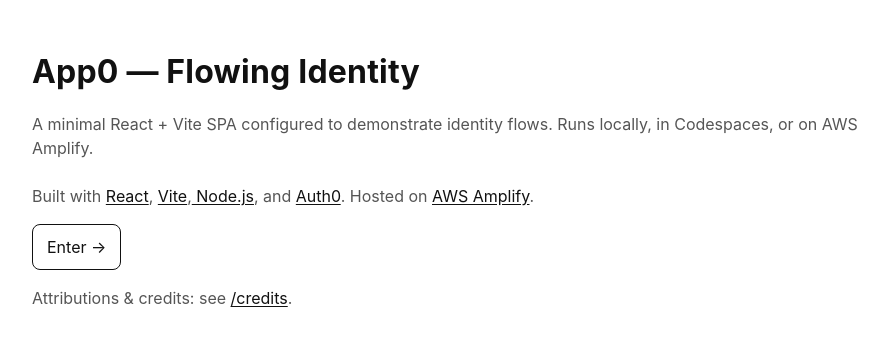
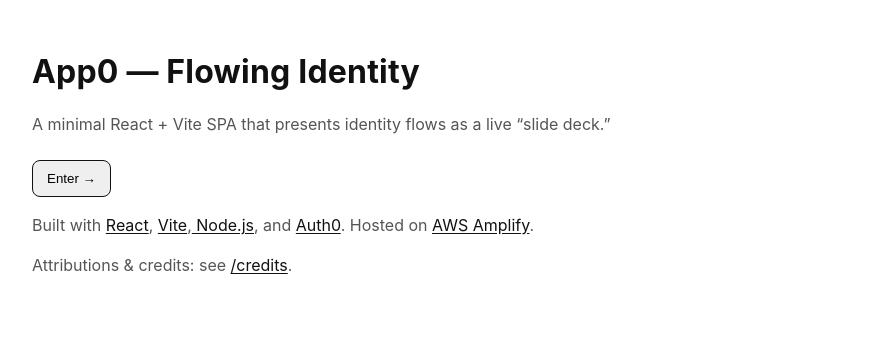
Before and after one commit to michael-basil/app0, a React (Vite) app: page / in a window 1280 px wide. Shown: the top 346 px of the page, without its empty margins (188-1076 px from the left). Built offline with nearby package versions, Linux system fonts and the light colour scheme; no server answers.

Commit message:
feat: reintroduce Auth0 integration

```diff
--- a/src/app/router.jsx
+++ b/src/app/router.jsx
@@ -1,25 +1,29 @@
-import { BrowserRouter, Routes, Route, Navigate } from 'react-router-dom';
-import Landing from '../pages/Landing.jsx';
-import Menu from '../pages/Menu.jsx';
-import Credits from '../pages/Credits.jsx';
-import FlowTerms from '../pages/flows/Terms/index.jsx';
-import FlowMFA from '../pages/flows/MFA/index.jsx';
-import FlowDisposable from '../pages/flows/Disposable/index.jsx';
-import FlowCountry from '../pages/flows/Country/index.jsx';
+import { BrowserRouter, Routes, Route, Navigate } from "react-router-dom";
+import Auth0ProviderWithNavigate from "../auth/Auth0ProviderWithNavigate.jsx";
+import Landing from "../pages/Landing.jsx";
+import Center from "../pages/Center.jsx";
+import Credits from "../pages/Credits.jsx";
+import FlowTerms from "../pages/flows/Terms/index.jsx";
+import FlowMFA from "../pages/flows/MFA/index.jsx";
+import FlowDisposable from "../pages/flows/Disposable/index.jsx";
+import FlowCountry from "../pages/flows/Country/index.jsx";
+import RequireAuth from "../components/RequireAuth.jsx";
 
 export default function AppRouter() {
   return (
     <BrowserRouter>
-      <Routes>
-        <Route path="/" element={<Landing />} />
-        <Route path="/menu" element={<Menu />} />
-        <Route path="/flow/terms" element={<FlowTerms />} />
-        <Route path="/flow/mfa" element={<FlowMFA />} />
-        <Route path="/flow/disposable" element={<FlowDisposable />} />
-        <Route path="/flow/country" element={<FlowCountry />} />
-        <Route path="/credits" element={<Credits />} />
-        <Route path="*" element={<Navigate to="/" replace />} />
-      </Routes>
+      <Auth0ProviderWithNavigate>
+        <Routes>
+          <Route path="/" element={<Landing />} />
+          <Route path="/center" element={<RequireAuth component={Center} />} />
+          <Route path="/flow/terms" element={<RequireAuth component={FlowTerms} />} />
+          <Route path="/flow/mfa" element={<RequireAuth component={FlowMFA} />} />
+          <Route path="/flow/disposable" element={<RequireAuth component={FlowDisposable} />} />
+          <Route path="/flow/country" element={<RequireAuth component={FlowCountry} />} />
+          <Route path="/credits" element={<Credits />} />
+          <Route path="*" element={<Navigate to="/" replace />} />
+        </Routes>
+      </Auth0ProviderWithNavigate>
     </BrowserRouter>
   );
 }
--- /dev/null
+++ b/src/auth/Auth0ProviderWithNavigate.jsx
@@ -0,0 +1,32 @@
+import { Auth0Provider } from "@auth0/auth0-react";
+import { useNavigate } from "react-router-dom";
+
+const domain = import.meta.env.VITE_AUTH0_DOMAIN;
+const clientId = import.meta.env.VITE_AUTH0_CLIENT_ID;
+
+export default function Auth0ProviderWithNavigate({ children }) {
+  const navigate = useNavigate();
+
+  const onRedirectCallback = (appState) => {
+    // default to /center after login if no returnTo specified
+    navigate(appState?.returnTo || "/center", { replace: true });
+  };
+
+  if (!domain || !clientId) {
+    // eslint-disable-next-line no-console
+    console.error("Missing Auth0 env vars. Set VITE_AUTH0_DOMAIN and VITE_AUTH0_CLIENT_ID");
+  }
+
+  return (
+    <Auth0Provider
+      domain={domain}
+      clientId={clientId}
+      authorizationParams={{
+        redirect_uri: window.location.origin + "/center",
+      }}
+      onRedirectCallback={onRedirectCallback}
+    >
+      {children}
+    </Auth0Provider>
+  );
+}
--- a/src/components/NavArrows.jsx
+++ b/src/components/NavArrows.jsx
@@ -3,6 +3,8 @@
     <footer className="nav">
       <a className="btn" href={prevHref}>← Prev</a>
       <span className="spacer" />
+      <a className="btn" href="/center">Center</a>
+      <span className="spacer" />
       <a className="btn" href={nextHref}>Next →</a>
     </footer>
   );
--- /dev/null
+++ b/src/components/RequireAuth.jsx
@@ -0,0 +1,8 @@
+import { withAuthenticationRequired } from "@auth0/auth0-react";
+
+export default function RequireAuth({ component }) {
+  const Component = withAuthenticationRequired(component, {
+    onRedirecting: () => null, // keep it minimal; you can render a spinner here
+  });
+  return <Component />;
+}
--- /dev/null
+++ b/src/pages/Center.jsx
@@ -0,0 +1,39 @@
+// src/pages/Center.jsx
+import { useAuth0 } from "@auth0/auth0-react";
+import { flows } from "./flows/index.js";
+
+export default function Center() {
+  const { user, logout } = useAuth0();
+
+  return (
+    <main className="page">
+      <h1>Center</h1>
+      <p className="lede">
+        {user ? <>Welcome, <strong>{user.name || user.email}</strong>.</> : "Choose a flow."}
+      </p>
+
+      <section className="grid" style={{ marginTop: 16 }}>
+        {flows.map(f => (
+          <article className="card" key={f.slug}>
+            <h3>{f.title}</h3>
+            <p className="meta">Open the live flow.</p>
+            <p className="actions">
+              <a className="btn" href={`/flow/${f.slug}`}>Open →</a>
+            </p>
+          </article>
+        ))}
+      </section>
+
+      <footer className="nav center-footer" style={{ marginTop: 24 }}>
+        <button
+          className="btn"
+          onClick={() =>
+            logout({ logoutParams: { returnTo: window.location.origin } })
+          }
+        >
+          Exit (Logout)
+        </button>
+      </footer>
+    </main>
+  );
+}
--- a/src/pages/Landing.jsx
+++ b/src/pages/Landing.jsx
@@ -1,17 +1,27 @@
+import { useAuth0 } from "@auth0/auth0-react";
+
 export default function Landing() {
+  const { isAuthenticated, loginWithRedirect } = useAuth0();
+
   return (
     <main className="page">
       <h1>App0 — Flowing Identity</h1>
       <p className="lede">
-        A minimal React + Vite SPA configured to demonstrate identity flows.
-        Runs locally, in Codespaces, or on AWS Amplify.
+        A minimal React + Vite SPA that presents identity flows as a live “slide deck.”
       </p>
+
+      {!isAuthenticated ? (
+        <p>
+          <button className="btn" onClick={() => loginWithRedirect()}>Enter →</button>
+        </p>
+      ) : (
+        <p><a className="btn" href="/center">Go to Center →</a></p>
+      )}
+
       <p className="meta">
         Built with <a href="https://react.dev" target="_blank">React</a>, <a href="https://vitejs.dev" target="_blank">Vite</a>,
-        <a href="https://nodejs.org" target="_blank"> Node.js</a>, and <a href="https://auth0.com" target="_blank">Auth0</a>.
-        Hosted on <a href="https://aws.amazon.com/amplify/" target="_blank">AWS Amplify</a>.
+        <a href="https://nodejs.org" target="_blank"> Node.js</a>, and <a href="https://auth0.com" target="_blank">Auth0</a>. Hosted on <a href="https://aws.amazon.com/amplify/" target="_blank">AWS Amplify</a>.
       </p>
-      <p><a className="btn" href="/menu">Enter →</a></p>
       <p className="meta">Attributions & credits: see <a href="/credits">/credits</a>.</p>
     </main>
   );
--- a/src/pages/Menu.jsx
+++ /dev/null
@@ -1,20 +0,0 @@
-import { flows } from './flows/index.js';
-
-export default function Menu() {
-  return (
-    <main className="page">
-      <h1>Menu</h1>
-      <p className="lede">Select a flow. Navigate with ←/→.</p>
-      <section className="grid">
-        {flows.map(f => (
-          <article className="card" key={f.slug}>
-            <h3>{f.title}</h3>
-            <p style={{marginTop:12}}>
-              <a className="btn" href={`/flow/${f.slug}`}>Open →</a>
-            </p>
-          </article>
-        ))}
-      </section>
-    </main>
-  );
-}
--- a/src/styles/theme.css
+++ b/src/styles/theme.css
@@ -7,8 +7,13 @@
 	--border: #e9e9e9;
 }
 
-* { box-sizing: border-box; }
-html, body, #root {
+* {
+	box-sizing: border-box;
+}
+
+html,
+body,
+#root {
 	height: 100%;
 	margin: 0;
 	background: var(--bg);
@@ -16,22 +21,97 @@
 	font: 16px/1.5 Inter, system-ui, -apple-system, "Segoe UI", Roboto, Helvetica, Arial, sans-serif;
 }
 
-a { color: var(--ink); text-decoration: underline; text-underline-offset: 2px; }
-a:hover { text-decoration-thickness: 2px; }
+a {
+	color: var(--ink);
+	text-decoration: underline;
+	text-underline-offset: 2px;
+}
 
-.page { max-width: 880px; margin: 48px auto; padding: 0 20px; }
-h1 { font-size: 2rem; margin: 0 0 12px; letter-spacing: .2px; }
-h2 { font-size: 1.15rem; color: var(--ink-2); margin: 24px 0 8px; }
-.lede { color: var(--ink-2); margin-bottom: 24px; }
-.meta { color: var(--ink-2); }
+a:hover {
+	text-decoration-thickness: 2px;
+}
 
-pre.code { background: var(--card); padding: 12px 16px; border-radius: 10px; border: 1px solid var(--border); overflow: auto; }
+.page {
+  max-width: 880px;
+  margin: 48px auto;
+  padding: 0 20px 56px;
+}
 
-.grid { display: grid; gap: 16px; grid-template-columns: repeat(auto-fit, minmax(260px, 1fr)); }
-.card { background: var(--card); padding: 16px; border-radius: 12px; border: 1px solid var(--border); }
-.card h3 { margin: 0 0 6px; }
+h1 {
+	font-size: 2rem;
+	margin: 0 0 12px;
+	letter-spacing: .2px;
+}
 
-.nav { display:flex; align-items:center; gap:12px; margin-top: 24px; }
-.nav .spacer { flex: 1; }
-.btn { display:inline-block; padding:10px 14px; border:1px solid var(--ink); border-radius:8px; text-decoration:none; }
-.btn:hover { background: var(--ink); color: #fff; }
+h2 {
+	font-size: 1.15rem;
+	color: var(--ink-2);
+	margin: 24px 0 8px;
+}
+
+.lede {
+	color: var(--ink-2);
+	margin-bottom: 24px;
+}
+
+.meta {
+	color: var(--ink-2);
+}
+
+pre.code {
+	background: var(--card);
+	padding: 12px 16px;
+	border-radius: 10px;
+	border: 1px solid var(--border);
+	overflow: auto;
+}
+
+.grid {
+	display: grid;
+	gap: 16px;
+	grid-template-columns: repeat(auto-fit, minmax(260px, 1fr));
+}
+
+.card {
+	background: var(--card);
+	padding: 16px;
+	border-radius: 12px;
+	border: 1px solid var(--border);
+}
+
+.card h3 {
+	margin: 0 0 6px;
+}
+
+.nav {
+	display: flex;
+	align-items: center;
+	gap: 12px;
+	margin-top: 24px;
+}
+
+.nav .spacer {
+	flex: 1;
+}
+
+.btn {
+	display: inline-block;
+	padding: 10px 14px;
+	border: 1px solid var(--ink);
+	border-radius: 8px;
+	text-decoration: none;
+}
+
+.btn:hover {
+	background: var(--ink);
+	color: #fff;
+}
+
+.actions {
+	text-align: center;
+	margin-top: 12px;
+}
+
+.center-footer {
+	justify-content: center;
+}
```
Lines whose indentation alone changed are shown as unchanged.
